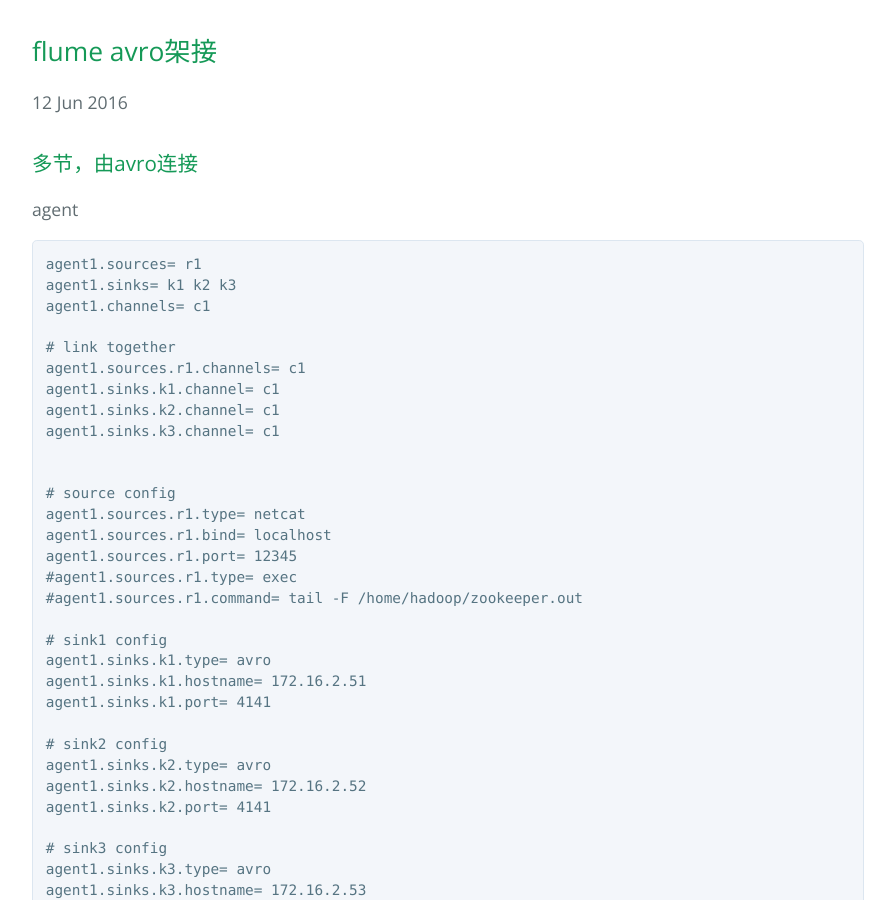
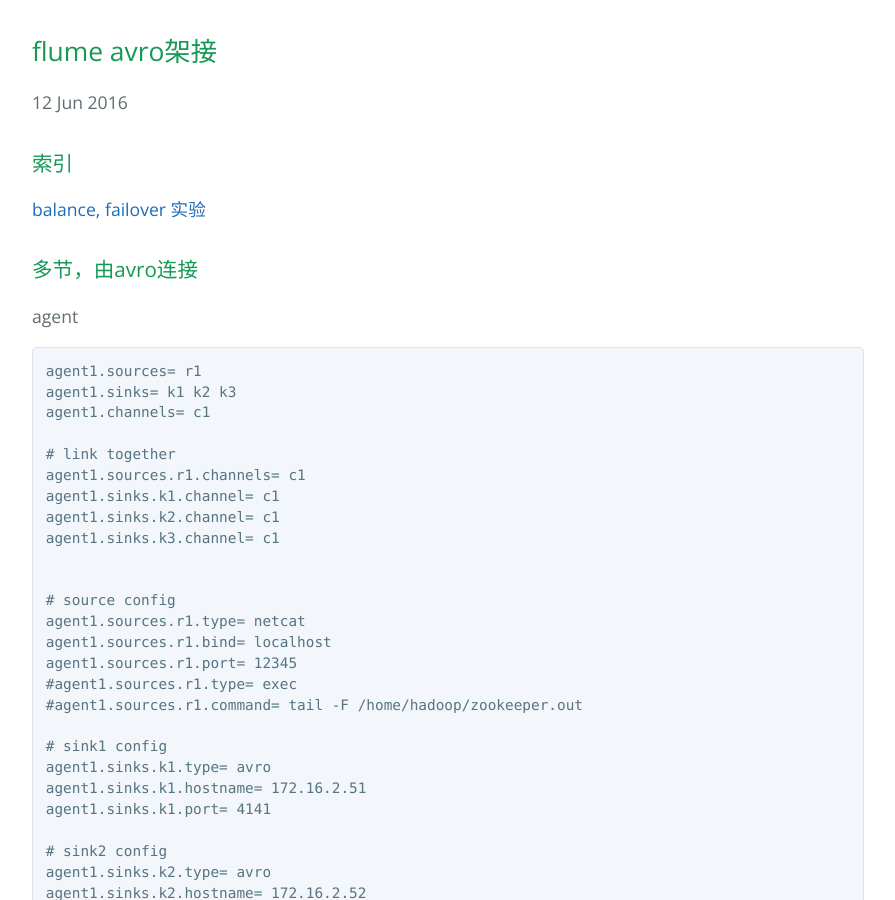
Before and after one commit to neilChenXie/ChenData, a Jekyll site: the page built from _posts/Flume/2016-06-12-flume_memchan.md, in a window 1280 px wide and 900 px high. Shown: the whole window, without its empty margins (192-1087 px from the left). Built offline with Jekyll 4.4.1, drawn with Linux system fonts in a browser that asks for light colours.

Commit message:
modified:   _posts/Flume/2016-06-12-flume_memchan.md

```diff
--- a/_posts/Flume/2016-06-12-flume_memchan.md
+++ b/_posts/Flume/2016-06-12-flume_memchan.md
@@ -6,6 +6,10 @@
 category: Input
 tags: [input, flume]
 ---
+
+### 索引
+
+[balance, failover 实验](https://www.evernote.com/shard/s250/sh/649bff3f-ec9c-4e32-97ad-331e3eccd901/6fad1915e1ccd654424c9b2b2c8c277a)
 
 ### 多节，由avro连接
 
```
